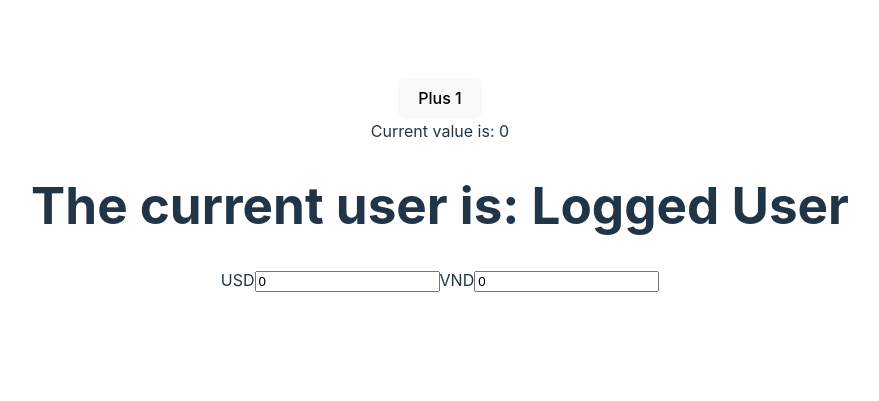
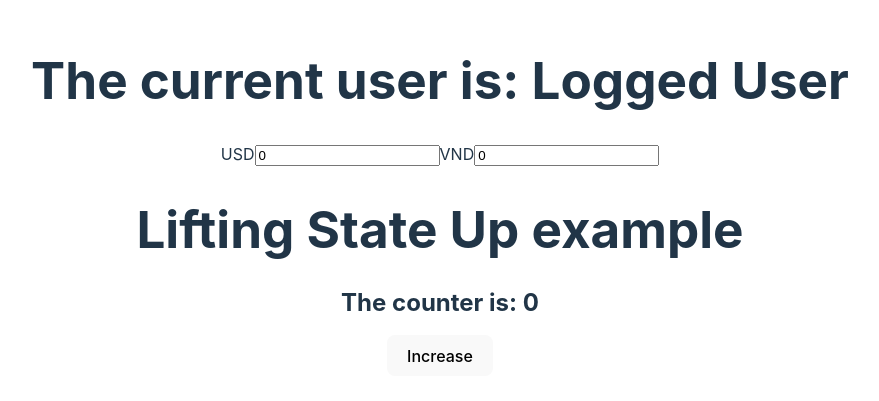
Before and after one commit to ngocquang2509/timesheet-management, a React (Vite) app in the folder my-react-app/: page / in a window 1280 px wide. Shown: the part 203-604 px from the top of the page, without its empty margins (200-1079 px from the left). Built offline with nearby package versions, Linux system fonts and the light colour scheme.

Commit message:
Example Lifting State Up

```diff
--- a/my-react-app/src/App.tsx
+++ b/my-react-app/src/App.tsx
@@ -1,10 +1,7 @@
 import "./App.css";
 import { Greeting } from "./Main Concepts/Conditional Rendering";
-import { Counter } from "./Main Concepts/Counter";
-import { Form } from "./Main Concepts/Forms";
-import { ListNumber } from "./Main Concepts/Keys";
 import { Caculator } from "./Main Concepts/Lifting State Up/Caculator";
-import { Garage } from "./Main Concepts/Lists";
+import { Counter } from "./Main Concepts/Lifting State Up/Counter";
 
 const cars = ["Audi", "BMW", "Ford", "KIA"];
 const numbers = [1, 2, 3, 4, 5];
@@ -12,9 +9,9 @@ const numbers = [1, 2, 3, 4, 5];
 function App() {
   return (
     <div className="App">
+      <Greeting isLoggedIn={true} />
+      <Caculator />
       <Counter />
-      <Greeting isLoggedIn={true} />
-      <Caculator/>
     </div>
   );
 }
--- /dev/null
+++ b/my-react-app/src/Main Concepts/Lifting State Up/Counter.tsx
@@ -0,0 +1,17 @@
+import { useState } from "react";
+import { DisplayCounter } from "./DisplayCounter";
+import { Increment } from "./Increment";
+
+export const Counter = () => {
+  const [count, setCount] = useState(0);
+  const increaseCounter = () => {
+    setCount((prev) => prev + 1);
+  };
+  return (
+    <>
+      <h1>Lifting State Up example</h1>
+      <DisplayCounter count={count} />
+      <Increment onClickIncrease={increaseCounter} />
+    </>
+  );
+};
--- /dev/null
+++ b/my-react-app/src/Main Concepts/Lifting State Up/DisplayCounter.tsx
@@ -0,0 +1,3 @@
+export const DisplayCounter = ({ count }: { count: number }) => {
+  return <h2>The counter is: {count}</h2>;
+};
--- /dev/null
+++ b/my-react-app/src/Main Concepts/Lifting State Up/Increment.tsx
@@ -0,0 +1,3 @@
+export const Increment = ({ onClickIncrease }: any) => {
+  return <button onClick={onClickIncrease}>Increase</button>;
+};
```
